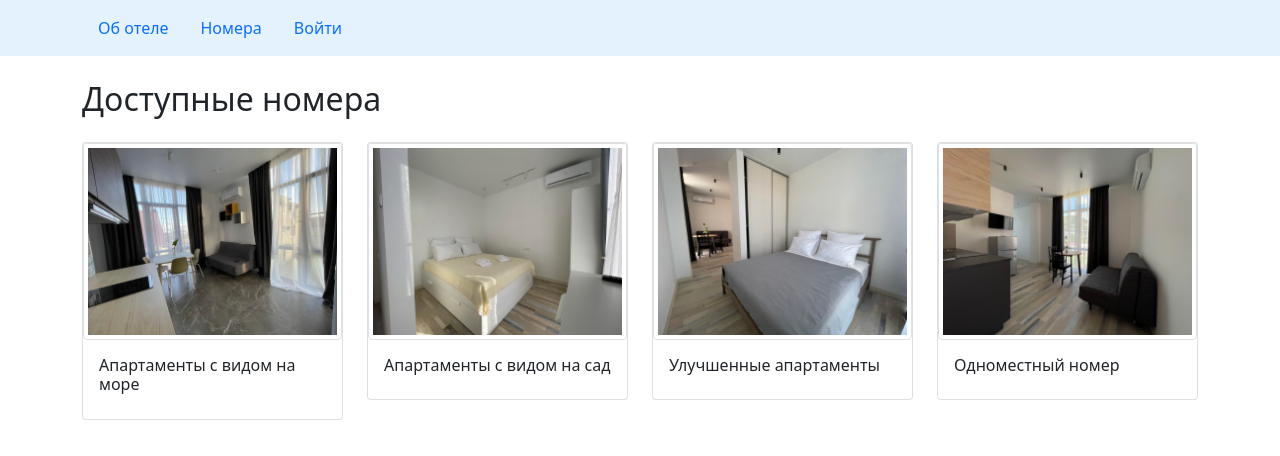
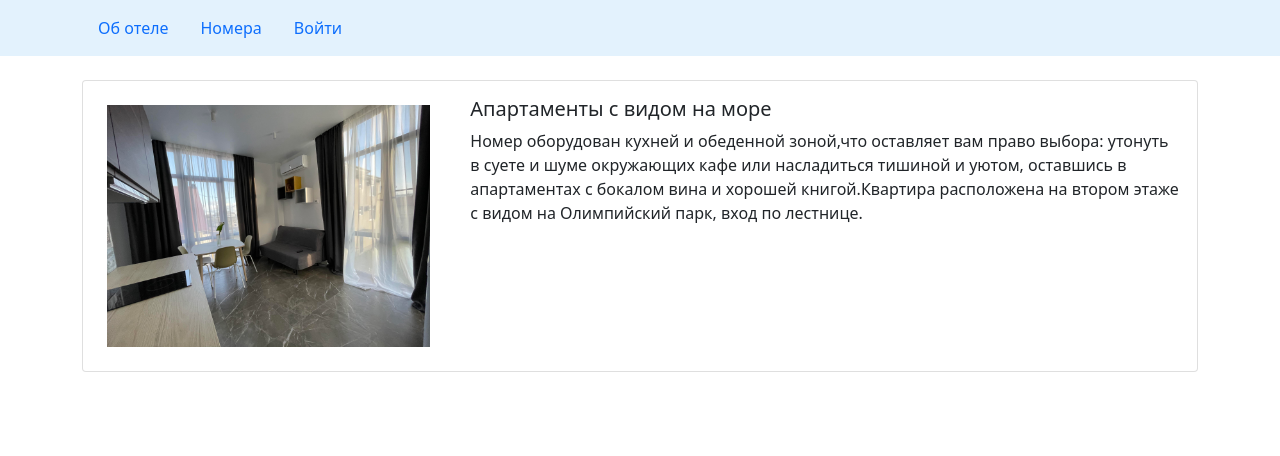
Before and after one commit to AlekseyGurev/best-family-apart, a React (Create React App) app: page /rooms/1111 in a window 1280 px wide. Shown: the top 456 px of the page. Built offline with nearby package versions, Linux system fonts and the light colour scheme.

Commit message:
add roomPage

```diff
--- a/src/App.js
+++ b/src/App.js
@@ -11,7 +11,7 @@ function App() {
       <NavBar />
       <Switch>
         <Route path="/login/:type?" component={Login} />
-        <Route path="/rooms" component={Rooms} />
+        <Route path="/rooms/:roomId?/:edit?" component={Rooms} />
         <Route path="/" component={Hotel} />
       </Switch>
     </div>
--- /dev/null
+++ b/src/components/common/page/roomPage/roomPage.jsx
@@ -0,0 +1,51 @@
+import React, { useState, useEffect } from "react";
+import { useParams } from "react-router-dom";
+import api from "../../../../API";
+
+const RoomPage = ({ roomId }) => {
+  const [room, setRooms] = useState();
+  const params = useParams();
+  const { edit } = params;
+  useEffect(() => {
+    api.rooms.getById(roomId).then((roomData) => {
+      setRooms(roomData);
+    });
+  }, []);
+  return (
+    <>
+      {room ? (
+        <>
+          {edit === "edit" ? (
+            <h1>"Edit"</h1>
+          ) : (
+            <div className="container">
+              <div className="card mb-3">
+                <div className="row g-0">
+                  <div className="col-md-4">
+                    <img
+                      src={room.img}
+                      className="img-fluid rounded-start  p-4"
+                      alt="..."
+                    />
+                  </div>
+                  <div className="col-md-8">
+                    <div className="card-body">
+                      <h5 className="card-title">{room.name}</h5>
+                      <p className="card-text">{room.text}</p>
+                    </div>
+                  </div>
+                </div>
+              </div>
+            </div>
+          )}
+        </>
+      ) : (
+        <div className="container">
+          <h2>Loading...</h2>
+        </div>
+      )}
+    </>
+  );
+};
+
+export default RoomPage;
--- a/src/components/common/page/roomsListPage/roomsListPage.jsx
+++ b/src/components/common/page/roomsListPage/roomsListPage.jsx
@@ -16,7 +16,12 @@ const RoomsListPage = () => {
       <div className="row row-cols-1 row-cols-md-4 g-4">
         {rooms ? (
           rooms.map((room) => (
-            <Rooms key={room._id} img={room.img} name={room.name} />
+            <Rooms
+              key={room._id}
+              id={room._id}
+              img={room.img}
+              name={room.name}
+            />
           ))
         ) : (
           <h2>Loading...</h2>
--- a/src/components/common/ui/rooms.jsx
+++ b/src/components/common/ui/rooms.jsx
@@ -1,8 +1,10 @@
 import React from "react";
 import PropTypes from "prop-types";
+import { Link } from "react-router-dom";
 
-const Rooms = ({ img, name }) => {
+const Rooms = ({ id, img, name }) => {
   return (
+    <Link to={`/rooms/${id}`}>
       <div className="col">
         <div className="card">
           <img src={img} className="card-img-top img-thumbnail" alt="..." />
@@ -15,9 +17,11 @@ const Rooms = ({ img, name }) => {
           </div>
         </div>
       </div>
+    </Link>
   );
 };
 Rooms.propTypes = {
+  id: PropTypes.string,
   img: PropTypes.string,
   name: PropTypes.string,
 };
--- a/src/components/layouts/rooms.jsx
+++ b/src/components/layouts/rooms.jsx
@@ -1,12 +1,12 @@
 import React from "react";
+import { useParams } from "react-router-dom";
 import RoomsListPage from "../common/page/roomsListPage/roomsListPage";
+import RoomPage from "../common/page/roomPage/roomPage";
 
 const Rooms = () => {
-  return (
-    <>
-      <RoomsListPage />
-    </>
-  );
+  const params = useParams();
+  const { roomId } = params;
+  return <>{roomId ? <RoomPage roomId={roomId} /> : <RoomsListPage />}</>;
 };
 
 export default Rooms;
```
Lines whose indentation alone changed are shown as unchanged.
